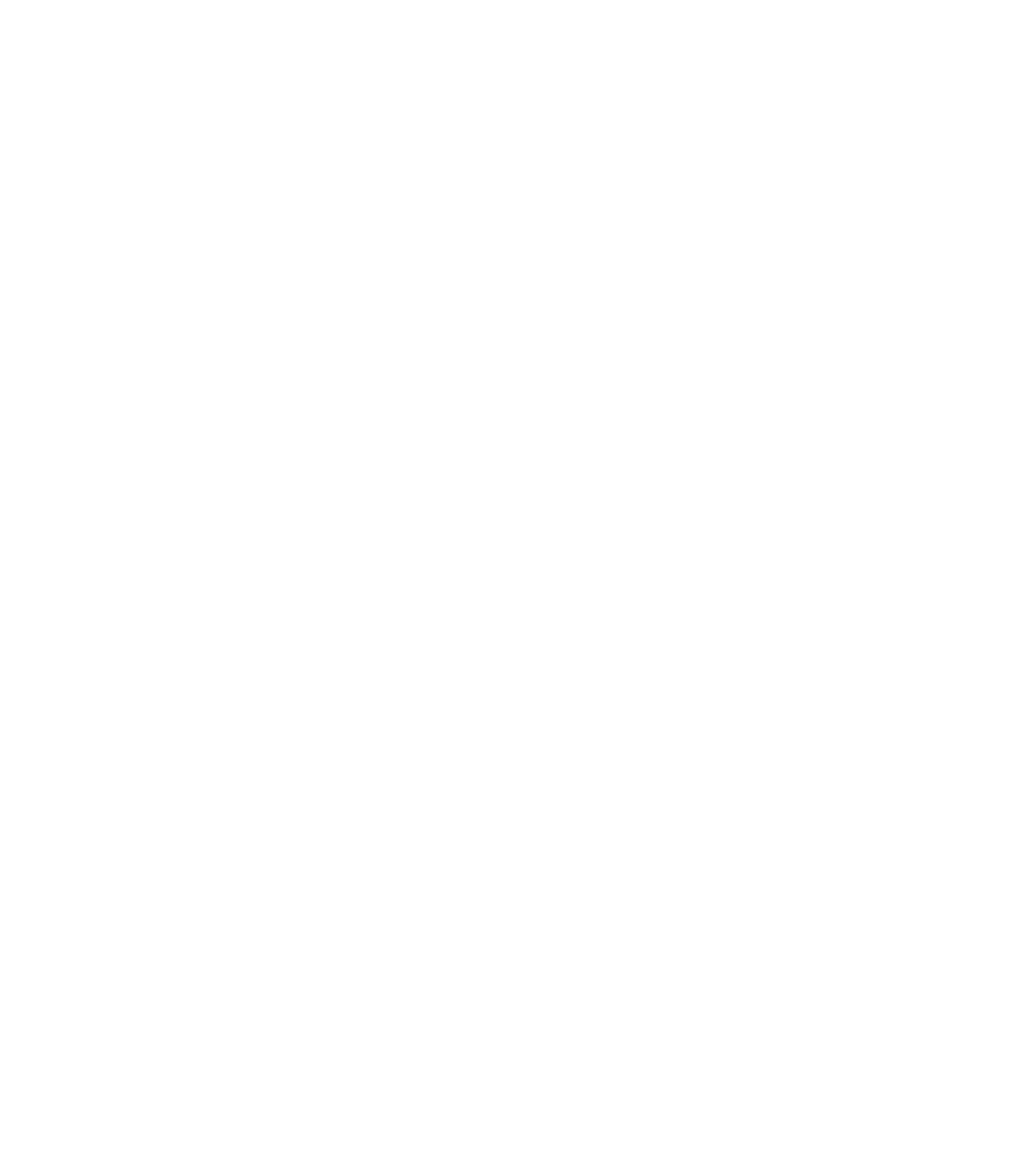
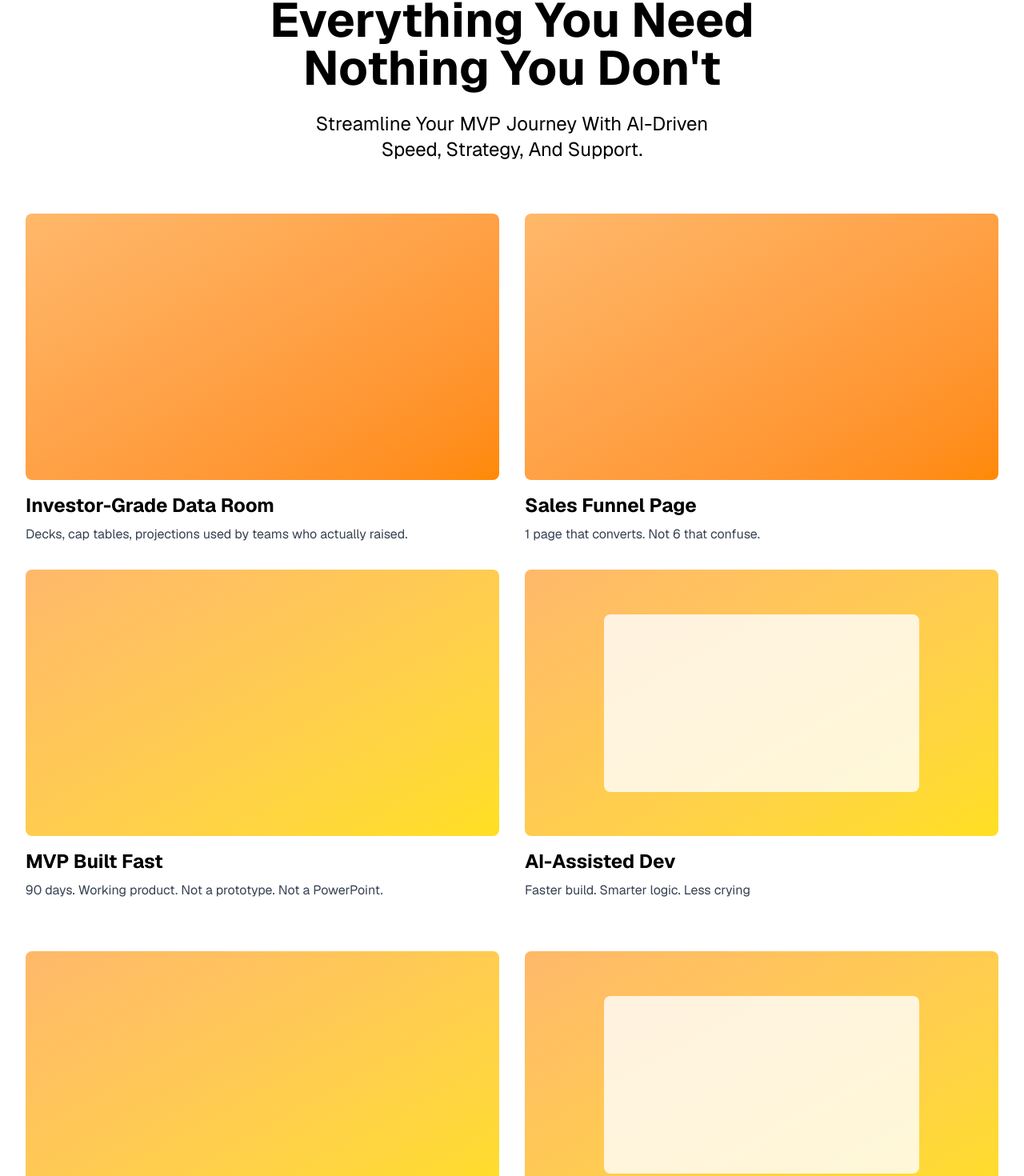
Before and after one commit to Pratyush0026/hustle-90, a Next.js app: page / in a window 1280 px wide. Shown: the part 919-2389 px from the top of the page at 80% size. Before the commit the page ends 800 px from the top, so only its background shows below. Built offline with nearby package versions, Linux system fonts and the light colour scheme.

Commit message:
MVP component

```diff
--- a/src/app/page.js
+++ b/src/app/page.js
@@ -1,4 +1,5 @@
 // app/page.js
+import MVPComponent from '@/components/MVPComponent';
 import Header from '../components/Header';
 import Hero from '../components/Hero';
 
@@ -7,6 +8,7 @@
     <main>
       <Header />
       <Hero />
+      <MVPComponent/>
     </main>
   );
 }
--- /dev/null
+++ b/src/components/MVPComponent.js
@@ -0,0 +1,72 @@
+import React from 'react';
+
+const MVPComponent = () => {
+  return (
+    <div className="max-w-7xl mx-auto px-4 sm:px-6 lg:px-8 py-12">
+      {/* Hero section - now first */}
+      <div className="text-center mb-16">
+        <div className="inline-block bg-white text-black rounded-full px-6 py-2 mb-6 shadow-md border border-orange-200">
+          AI-Powered. No Excuses. No Storytime.
+        </div>
+        <h1 className="text-4xl sm:text-5xl md:text-6xl font-bold mb-6">
+          Everything You Need<br />
+          Nothing You Don't
+        </h1>
+        <p className="text-xl sm:text-2xl max-w-4xl mx-auto">
+          Streamline Your MVP Journey With AI-Driven<br />
+          Speed, Strategy, And Support.
+        </p>
+      </div>
+
+      {/* First row */}
+      <div className="grid grid-cols-1 md:grid-cols-2 gap-8 mb-8">
+        {/* Investor-Grade Data Room */}
+        <div className="flex flex-col">
+          <div className="rounded-lg bg-gradient-to-br from-orange-300 to-orange-400 aspect-video mb-4"></div>
+          <h2 className="text-2xl font-bold mb-2">Investor-Grade Data Room</h2>
+          <p className="text-gray-700">Decks, cap tables, projections used by teams who actually raised.</p>
+        </div>
+
+        {/* Sales Funnel Page */}
+        <div className="flex flex-col">
+          <div className="rounded-lg bg-gradient-to-br from-orange-300 to-orange-400 aspect-video mb-4"></div>
+          <h2 className="text-2xl font-bold mb-2">Sales Funnel Page</h2>
+          <p className="text-gray-700">1 page that converts. Not 6 that confuse.</p>
+        </div>
+      </div>
+
+      {/* Second row */}
+      <div className="grid grid-cols-1 md:grid-cols-2 gap-8 mb-16">
+        {/* MVP Built Fast */}
+        <div className="flex flex-col">
+          <div className="rounded-lg bg-gradient-to-br from-orange-300 to-yellow-300 aspect-video mb-4"></div>
+          <h2 className="text-2xl font-bold mb-2">MVP Built Fast</h2>
+          <p className="text-gray-700">90 days. Working product. Not a prototype. Not a PowerPoint.</p>
+        </div>
+
+        {/* AI-Assisted Dev */}
+        <div className="flex flex-col">
+          <div className="rounded-lg bg-gradient-to-br from-orange-300 to-yellow-300 aspect-video mb-4 relative">
+            <div className="absolute inset-0 flex items-center justify-center">
+              <div className="bg-white/80 rounded-lg w-2/3 h-2/3"></div>
+            </div>
+          </div>
+          <h2 className="text-2xl font-bold mb-2">AI-Assisted Dev</h2>
+          <p className="text-gray-700">Faster build. Smarter logic. Less crying</p>
+        </div>
+      </div>
+
+      {/* Bottom row - placeholders */}
+      <div className="grid grid-cols-1 md:grid-cols-2 gap-8">
+        <div className="rounded-lg bg-gradient-to-br from-orange-300 to-yellow-300 aspect-video"></div>
+        <div className="rounded-lg bg-gradient-to-br from-orange-300 to-yellow-300 aspect-video relative">
+          <div className="absolute inset-0 flex items-center justify-center">
+            <div className="bg-white/80 rounded-lg w-2/3 h-2/3"></div>
+          </div>
+        </div>
+      </div>
+    </div>
+  );
+};
+
+export default MVPComponent;
```
